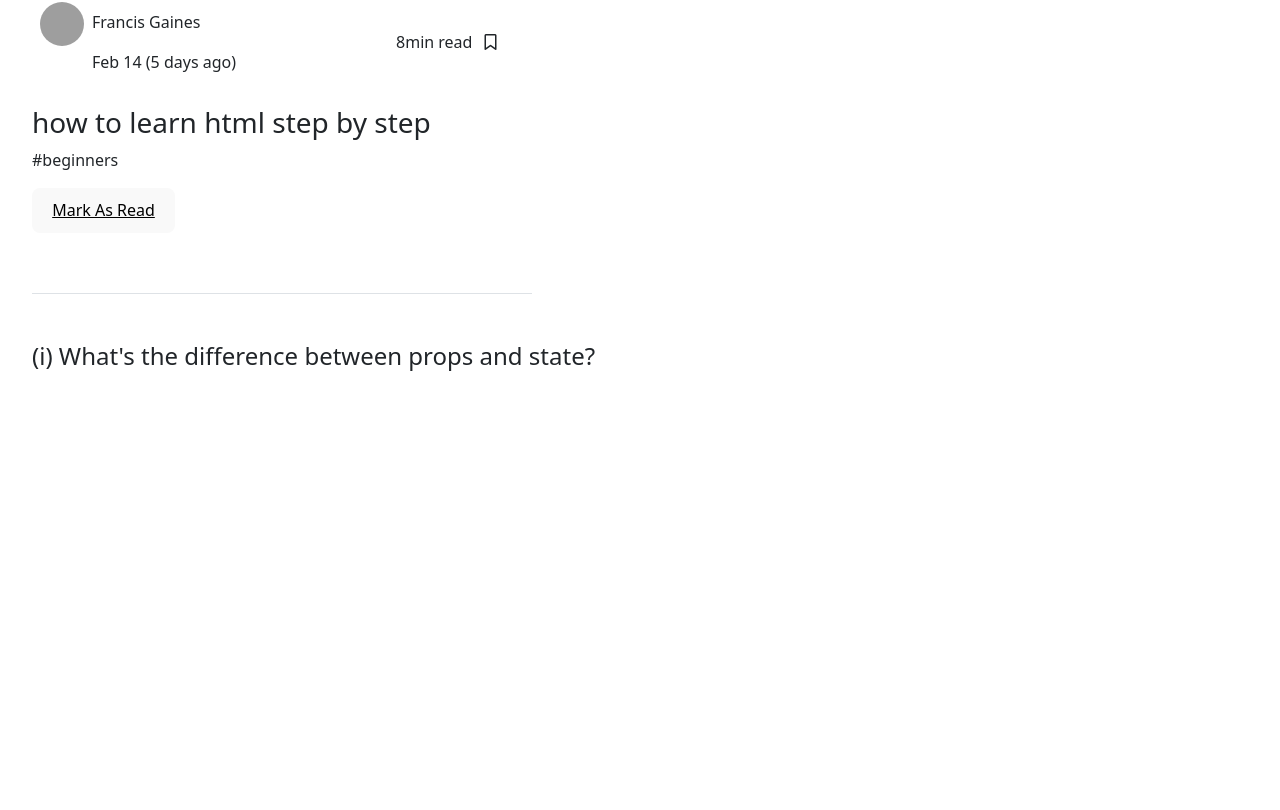
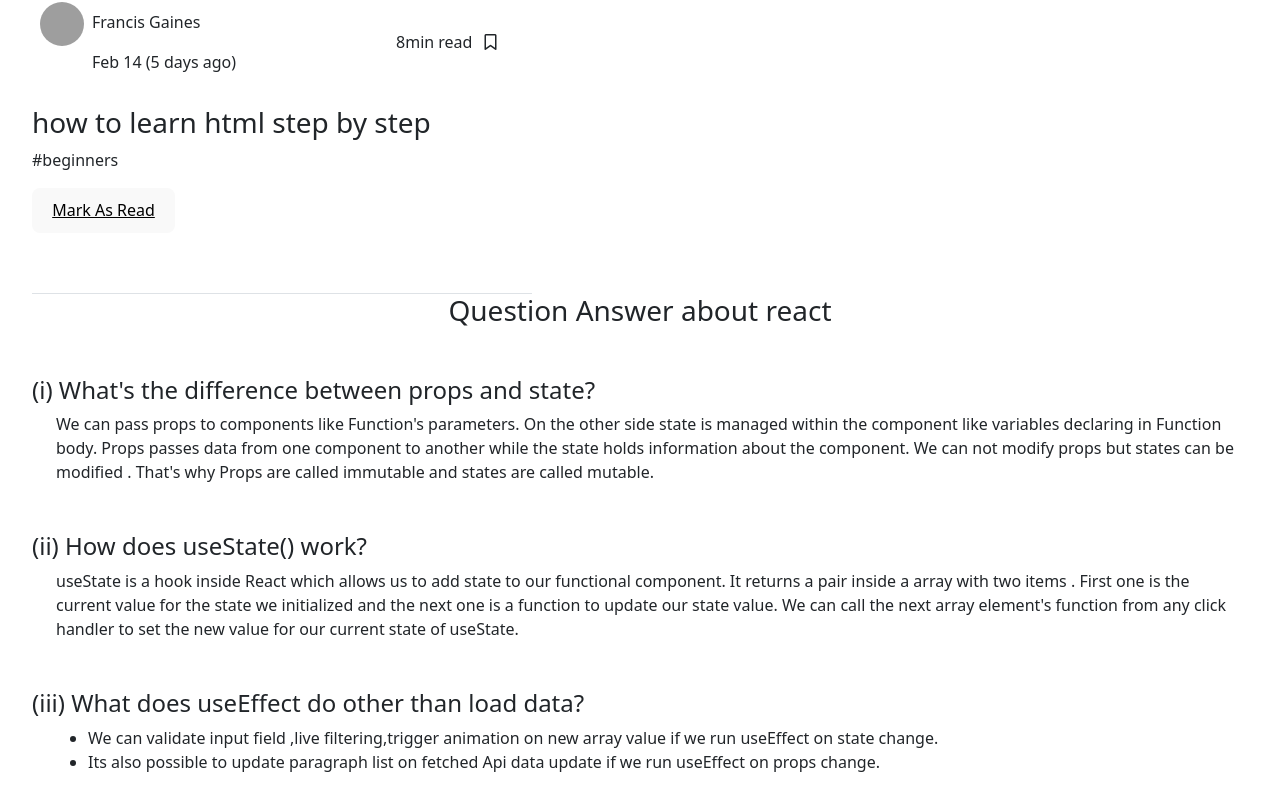
Before and after one commit to taniaferdousey24promy/knowledge-cafe, a React (Vite) app: page / in a window 1280 px wide. Shown: the part 2337-3147 px from the top of the page. Before the commit the page ends 2748 px from the top, so only its background shows below. Built offline with nearby package versions, Linux system fonts and the light colour scheme; grey boxes are pictures that could not be loaded.

Commit message:
seventh commit to write answers of first three questions

```diff
--- a/src/Components/Qna/Qna.jsx
+++ b/src/Components/Qna/Qna.jsx
@@ -2,9 +2,41 @@ import React from 'react';
 
 const Qna = () => {
     return (
+
+        <div>
+
+            <h3>Question Answer about react</h3>
+
         <div className='text-start mt-5'>
             <h4>(i) What's the difference between props and state?</h4>
+            <p className='ms-4'>We can pass props to components like Function's parameters. On the other side state is managed within the component like variables declaring in Function body.
+
+            Props passes data from one component to another while the state holds information about the component.
+
+            We can not modify props but states can be modified . That's why Props are called immutable and states are called mutable.</p>
         </div>
+
+        <div className='text-start mt-5'>
+            <h4>(ii) How does useState() work?</h4>
+            <p className='ms-4'>useState is a hook inside React which allows us to add state to our functional component. It returns a pair inside a array with two items . First one is the current value for the state we initialized and the next one is a function to update our state value.  We can  call the next array element's function from any click handler to set the new value for our current state of useState.</p>
+        </div>
+
+        <div className='text-start mt-5'>
+            <h4>(iii) What does useEffect do other than load data?</h4>
+            <p className='ms-4'>
+
+                <ul >
+                    <li>We can validate input field ,live filtering,trigger animation on new array value  if we run useEffect on state change.</li>
+                    <li>Its also possible to update paragraph list on fetched Api data update if we run useEffect on props change.</li>
+                </ul>
+            </p>
+        </div>
+
+
+        </div>
+
+
+
     );
 };
 
```
